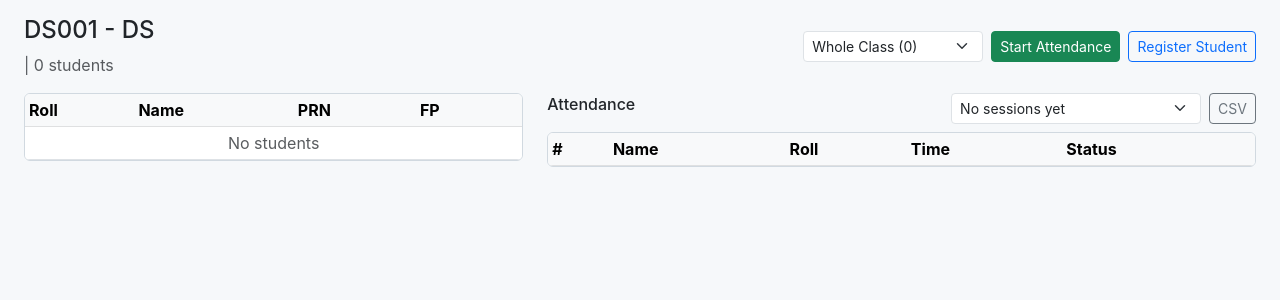
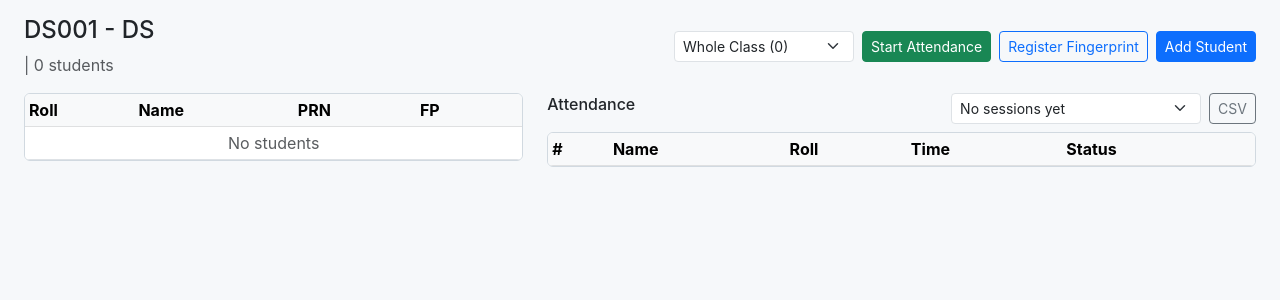
Before and after one commit to rikhil010/Attendance-Management-System, a Flask app: page /course/1 in a window 1280 px wide. Shown: the part 57-357 px from the top of the page. Run offline with Flask 3, Linux system fonts and the light colour scheme; the visitor is signed in with stand-in values (Sample User, id 1); data comes from the database, SQL or seed files in the repository; data that the repository does not hold is empty; some libraries are stand-ins or nearby versions.

Commit message:
feat: Add Student button in course view
- New 'Add Student' button opens modal with name, ID, PRN, roll no fields
- POST /api/course/:id/add_student creates student and links to course
- If student ID exists, just links to course (no duplicate)
- Register Fingerprint button renamed for clarity

```diff
--- a/python/src/routes_new.py
+++ b/python/src/routes_new.py
@@ -137,6 +137,36 @@ def setup_new_routes(app):
             ''', (course_id, int(batch))).fetchall()
         db.close()
         return jsonify([dict(r) for r in rows])
+
+    @app.route('/api/course/<int:course_id>/add_student', methods=['POST'])
+    @login_required
+    def course_add_student(course_id):
+        """Add a new student and link to this course."""
+        data = request.form
+        name = data.get('name', '').strip()
+        student_id = data.get('id', '').strip()
+        prn = data.get('prn', '').strip()
+        roll_no = data.get('roll_no', '').strip()
+        if not name or not student_id:
+            return jsonify({'status': 'error', 'message': 'Name and ID required'}), 400
+        try:
+            sid = int(student_id)
+        except ValueError:
+            return jsonify({'status': 'error', 'message': 'ID must be a number'}), 400
+        db = get_db()
+        # Check if student ID already exists
+        existing = db.execute("SELECT id FROM students WHERE id=?", (sid,)).fetchone()
+        if existing:
+            # Just link to course
+            db.execute("INSERT OR IGNORE INTO course_students (course_id, student_id) VALUES (?,?)", (course_id, sid))
+        else:
+            # Create student and link
+            db.execute("INSERT INTO students (id, name, prn, roll_no) VALUES (?,?,?,?)",
+                      (sid, name, prn, roll_no))
+            db.execute("INSERT INTO course_students (course_id, student_id) VALUES (?,?)", (course_id, sid))
+        db.commit()
+        db.close()
+        return jsonify({'status': 'success'})
 
     # ─── Course Attendance ───────────────────────────────────
     @app.route('/api/course/<int:course_id>/attendance/start')
--- a/web/templates/course.html
+++ b/web/templates/course.html
@@ -43,7 +43,8 @@
                 </select>
                 <button class="btn btn-success btn-sm" id="btnStart">Start Attendance</button>
                 <button class="btn btn-danger btn-sm d-none" id="btnStop">Stop Attendance</button>
-                <button class="btn btn-outline-primary btn-sm" id="btnRegister">Register Student</button>
+                <button class="btn btn-outline-primary btn-sm" id="btnRegister">Register Fingerprint</button>
+                <button class="btn btn-primary btn-sm" id="btnAddStudent">Add Student</button>
             </div>
         </div>
 
@@ -95,6 +96,37 @@
                 </div>
                 <div class="modal-footer">
                     <button class="btn btn-primary" id="btnDoRegister">Start Registration</button>
+                </div>
+            </div>
+        </div>
+    </div>
+
+    <!-- Add Student Modal -->
+    <div class="modal fade" id="addStudentModal" tabindex="-1">
+        <div class="modal-dialog">
+            <div class="modal-content">
+                <div class="modal-header"><h5>Add Student to Course</h5><button class="btn-close" data-bs-dismiss="modal"></button></div>
+                <div class="modal-body">
+                    <div class="mb-2">
+                        <label class="form-label">Name</label>
+                        <input type="text" class="form-control form-control-sm" id="addStuName" placeholder="Student Name">
+                    </div>
+                    <div class="mb-2">
+                        <label class="form-label">Fingerprint ID (unique number)</label>
+                        <input type="number" class="form-control form-control-sm" id="addStuId" placeholder="e.g. 10">
+                    </div>
+                    <div class="mb-2">
+                        <label class="form-label">PRN / Enrollment No.</label>
+                        <input type="text" class="form-control form-control-sm" id="addStuPrn" placeholder="e.g. 22CS1001">
+                    </div>
+                    <div class="mb-2">
+                        <label class="form-label">Roll No.</label>
+                        <input type="text" class="form-control form-control-sm" id="addStuRoll" placeholder="e.g. 01">
+                    </div>
+                </div>
+                <div class="modal-footer">
+                    <button class="btn btn-secondary btn-sm" data-bs-dismiss="modal">Cancel</button>
+                    <button class="btn btn-primary btn-sm" id="btnDoAddStudent">Add Student</button>
                 </div>
             </div>
         </div>
@@ -234,6 +266,26 @@
     });
 
     $('#btnRegister').click(function() { new bootstrap.Modal('#registerModal').show(); });
+    $('#btnAddStudent').click(function() { new bootstrap.Modal('#addStudentModal').show(); });
+    $('#btnDoAddStudent').click(function() {
+        var name = $('#addStuName').val().trim();
+        var id = $('#addStuId').val().trim();
+        var prn = $('#addStuPrn').val().trim();
+        var roll = $('#addStuRoll').val().trim();
+        if (!name || !id) { alert('Name and Fingerprint ID are required'); return; }
+        $.post('/api/course/' + courseId + '/add_student', {name: name, id: id, prn: prn, roll_no: roll}, function(resp) {
+            if (resp.status === 'success') {
+                bootstrap.Modal.getInstance('#addStudentModal').hide();
+                $('#addStuName').val(''); $('#addStuId').val(''); $('#addStuPrn').val(''); $('#addStuRoll').val('');
+                showStatus('Student added: ' + name, 'success');
+                loadStudents();
+            } else {
+                alert(resp.message || 'Failed to add student');
+            }
+        }).fail(function(xhr) {
+            alert(xhr.responseJSON ? xhr.responseJSON.message : 'Error adding student');
+        });
+    });
     $('#btnDoRegister').click(function() {
         var sid = $('#regStudentSelect').val();
         var name = $('#regStudentSelect option:selected').text();
```
